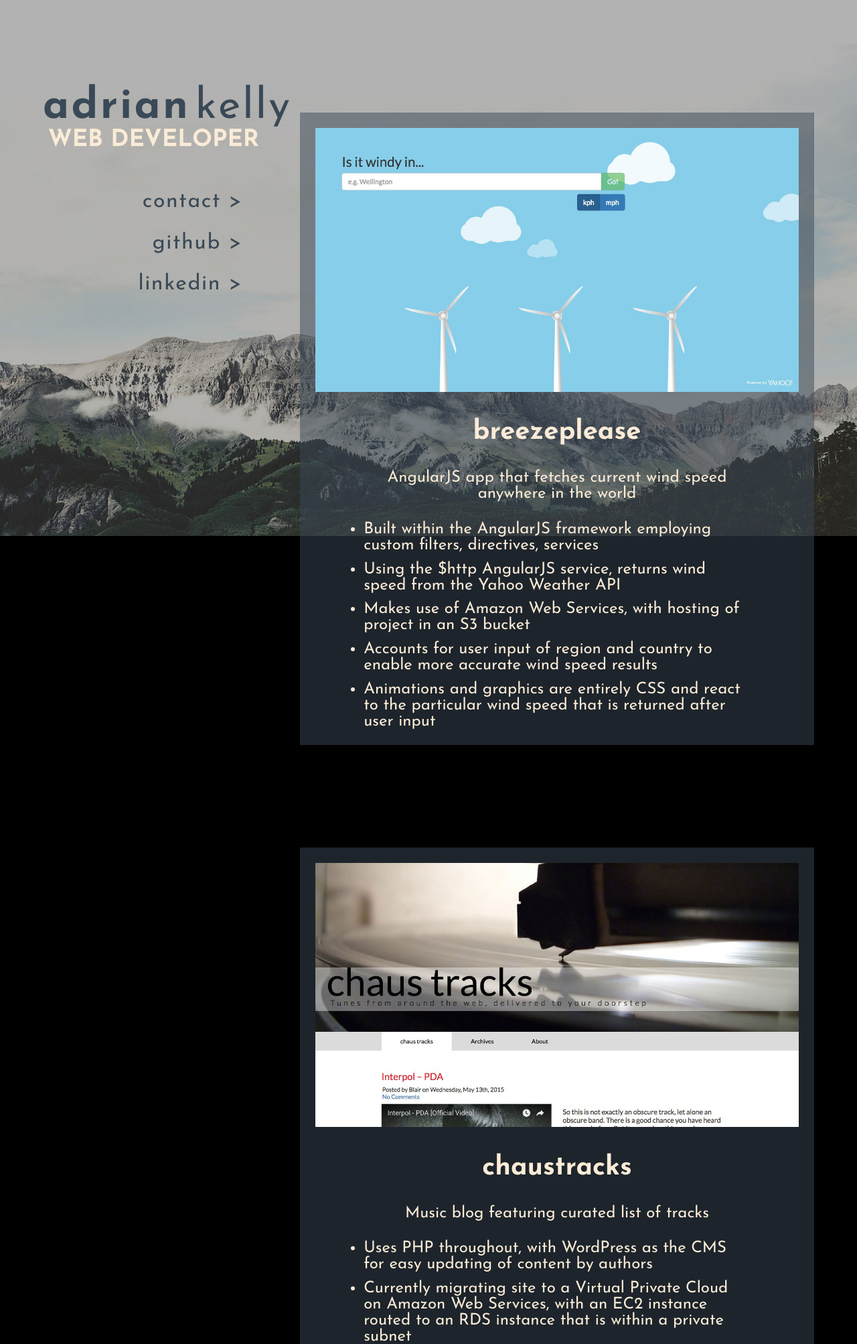
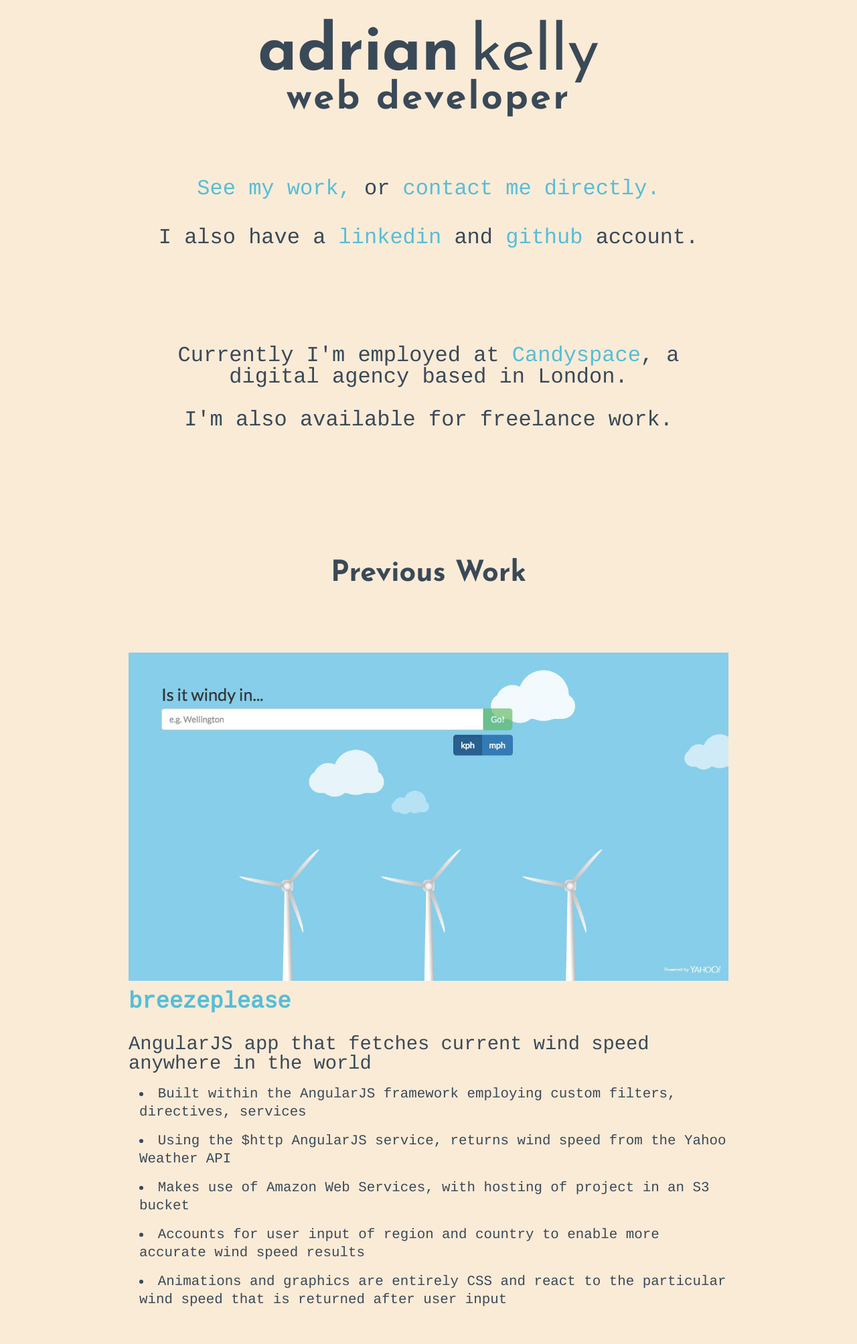
Before and after one commit to adriankelly/adriankelly-portfolio, a PHP site: page / in a window 1280 px wide. Shown: the top 2006 px of the page at 67% size. Run offline with PHP 8.4, Linux system fonts and the light colour scheme; some libraries are stand-ins or nearby versions.

Commit message:
Redesign simple minimal layout

```diff
--- a/css/style.css
+++ b/css/style.css
@@ -6,146 +6,98 @@
   padding: 0;
 }
 
-html {
+body {
+  line-height: 1;
+  background-color: #FAEBD7;
+  color: #3A4957;
+}
+
+.mainPage {
+  padding: 2rem;
+}
+.mainPage header {
+  width: 100%;
+  text-align: center;
+}
+
+.mainPage header h1 {
   font-family: 'Josefin Sans', sans-serif;
-  background-color: black;
+  font-size: 3rem;
+}
+.mainPage header h1 span {
+  font-weight: 400;
+  margin-left: 1rem;
+}
+.mainPage header h2 {
+  font-family: 'Josefin Sans', sans-serif;
+  margin-top: -0.5rem;
+  letter-spacing: 0.1rem;
+  font-size: 1.8rem;
+  margin-bottom: 3rem;
+}
+
+.links {
+  font-family: 'Cousine', monospace;
+  font-size: 1.3rem;
+  padding-top: 1.5rem;
+}
+.mainPage a {
+  color: #55BED7;
+}
+
+.mainPage section h2 {
+  font-family: 'Josefin Sans', sans-serif;
+  text-align: center;
+}
+
+.mainPage section {
+  margin-top: 7rem;
+  font-size: 1.2rem;
+  font-family: 'Cousine', monospace;
+}
+
+#current {
+  text-align: center;
+}
+
+#work h2 {
+  margin-top: 12rem;
+}
+#work {
+  font-size: 1rem;
+}
+
+#work img,
+#work .digital-display {
+  margin-top: 2rem;
+  margin-bottom: 0.5rem;
+  width: 100%;
+}
+#work p {
+  margin-top: 2rem;
+}
+#work li {
+  margin-top: 1rem;
+  font-size: 0.8rem;
+  list-style-position: inside;
+  padding-left: 1rem;
+
+}
+
+#work .digital-display-work {
+  color: #3A4957;
+  margin-top: 0;
 }
 
 a {
   text-decoration: none;
+  cursor: pointer;
 }
 
 .noscroll {
   overflow: hidden;
 }
 
-#main-container {
-  position: absolute;
-  width: 100%;
-  height: 100%;
-  top: 0;
-  left: 0;
-}
-
-/*Background Image*/
-#main-bg-img {
-  position: fixed;
-  top: 0;
-  width: 100%;
-  height: 100%;
-  background-image: url('../img/bg2.jpg');
-  background-repeat: no-repeat;
-  background-size: cover;
-  opacity: 1;
-}
-
-/* Header */
-#header-container {
-  width: 33%;
-  padding: 5%;
-  padding-top: 10%;
-  position: fixed;
-}
-
-#header-name {
-  font-size: 1.4rem;
-  letter-spacing: 0.2rem;
-  color: #3A4957;
-}
-
-#header-name span {
-  font-weight: 400;
-  display: block;
-}
-
-#header-job-title {
-  text-transform: uppercase;
-  margin-top: 20%;
-  font-size: 0.8rem;
-  color: #FAEBD7;
-}
-
-#header-nav-container {
-  position: fixed;
-  margin-top: 40%;
-  padding: 5%;
-  width: 33%;
-}
-
-#header-nav-container ul {
-  list-style: none;
-}
-
-#header-nav-container li {
-  padding-top: 20%;
-  letter-spacing: 0.1rem;
-  font-weight: 400;
-  text-align: right;
-}
-
-#header-nav-container a {
-  color: #3A4957;
-  font-size: 0.8rem;
-}
-
-
-/*Projects*/
-
-#projects-container {
-  width: 60%;
-  text-align: center;
-  position: absolute;
-  top: 6.5%;
-  right: 5%;
-}
-
-#projects-container a {
-  color: #FAEBD7;
-  text-decoration: none;
-}
-
-.project-wrap {
-  width: 100%;
-  margin-bottom: 20%;
-  background: rgba(58, 73, 87, 0.5);
-  padding: 3%;
-  cursor: pointer;
-}
-
-.project-image img {
-  width: 100%;
-}
-
-.project-name {
-  margin-top: 5%;
-  font-size: 1rem;
-}
-
-.project-info {
-  width: 80%;
-  margin: 0 auto;
-  margin-top: 5%;
-  font-size: 0.7rem;
-}
-
-.project-info ul {
-  margin-top: 5%;
-}
-
-.project-info ul li {
-  margin-top: 5%;
-  text-align: left;
-}
-
-
-
-
-#display-work-heading {
-  font-size: 1rem;
-  margin-bottom: 10%;
-  color: #FAEBD7;
-  font-family: 'Cousine', monospace;
-}
 
 #contact-bg-cover,
 #display-work-bg-cover {
@@ -295,41 +247,57 @@
 @media only screen and (min-width: 500px) {
 
 
-#header-name {
-  font-size: 4rem;
+.mainPage header h1 {
+  font-size: 6rem;
+}
+.mainPage header h1 span {
+  font-weight: 400;
+  margin-left: 1rem;
+}
+.mainPage header h2 {
+  letter-spacing: 0.2rem;
+  font-size: 3.5rem;
 }
 
-#header-name span {
-  display: inline-block;
+.links {
+  font-size: 2rem;
+  padding-top: 2.6rem;
 }
 
-#header-job-title {
+.mainPage section {
+  margin-top: 12rem;
   font-size: 2rem;
-  padding-right: 7%;
-  width: 95%;
+  font-family: 'Cousine', monospace;
 }
 
-#header-nav-container {
-  margin-left: 1.75%;
+#work h2 {
+  margin-top: 15rem;
+}
+#work {
+  font-size: 1.8rem;
 }
 
-#header-nav-container a {
-  font-size: 2rem;
+#work img,
+#work .digital-display {
+  margin-top: 6rem;
+  margin-bottom: 0.5rem;
+  width: 100%;
+}
+#work p {
+  margin-top: 2rem;
+}
+#work li {
+  margin-top: 1rem;
+  font-size: 1.3rem;
+  list-style-position: inside;
+  padding-left: 1rem;
+
 }
 
-#projects-container {
-  top: 9.5%;
+#work .digital-display-work {
+  color: #3A4957;
+  margin-top: 0;
 }
-
-
-.project-name {
-  font-size: 1.6rem;
-}
-
-.project-info {
-  font-size: 1.2rem;
-}
-
 
 
 
@@ -349,81 +317,92 @@
 
 @media only screen and (min-width: 995px) {
 
-#header-container {
-  width: 70%;
+.mainPage header h1 {
+  font-size: 6rem;
+}
+.mainPage header h1 span {
+  font-weight: 400;
+  margin-left: 1rem;
+}
+.mainPage header h2 {
+  letter-spacing: 0.2rem;
+  font-size: 3.5rem;
 }
 
-#header-name {
-  font-size: 4rem;
-}
-
-#header-name span {
-  margin-left: 1%;
-}
-
-#header-job-title {
-  font-size: 2.2rem;
-  margin-top: 0;
-  padding-left: 1%;
-}
-
-#header-nav-container {
-  margin-top: 15%;
-  margin-left: 0.3%;
-}
-
-#header-nav-container li {
-  padding-top: 10%;
-}
-
-#header-nav-container a {
+.links {
   font-size: 2rem;
 }
 
-#projects-container {
-  top: 21%;
+
+
+.mainPage section {
+  padding-left: 10rem;
+  padding-right: 10rem;
+  margin-top: 9rem;
+  font-size: 2rem;
+  font-family: 'Cousine', monospace;
+}
+
+#work h2 {
+  margin-top: 12rem;
+}
+#work {
+  font-size: 1.8rem;
+}
+
+#work img,
+#work .digital-display {
+  margin-top: 6rem;
+  margin-bottom: 0.5rem;
+  width: 100%;
+}
+#work p {
+  margin-top: 2rem;
+}
+#work li {
+  margin-top: 1rem;
+  line-height: 1.3;
+  font-size: 1.3rem;
+  list-style-position: inside;
+  padding-left: 1rem;
+
+}
+
+#work .digital-display-work {
+  color: #3A4957;
+  margin-top: 0;
 }
 
 
-.project-name {
-  font-size: 2.5rem;
-}
-
-.project-info {
-  font-size: 1.5rem;
-}
-
-.project-info ul li {
-  margin-top: 2%;
-}
 
 #display-work-heading {
   font-size: 1.7rem;
 }
 
+#mazda_970x250 {
+  font-size: 1.2rem;
+}
+#mazda_970x250 img {
+  cursor: pointer;
+}
+
+#display-work-close {
+  top: -4rem;
+}
+
 #contact {
-  width: 50%;
-  left: 25%;
+  width: 60%;
+  left: 20%;
 }
 
 #contact-close {
-  font-size: 3rem;
-  top: -5%;
+  top: -1%;
 }
-
-#mazda_970x250 {
-  font-size: 1.2rem;
-}
-
-#display-work-close {
-  top: -23%;
-}
-
 
 } /* END OF 900px MEDIA QUERY */
 
 
-#header-nav-container a:hover {
+.links a:hover {
   background-color: rgb(58, 73, 87);
   color: #FAEBD7;
 }
--- a/index.html
+++ b/index.html
@@ -9,55 +9,26 @@
   <link rel="stylesheet" type="text/css" href="css/style.css">
 </head>
 
-<body>
-  <!-- Google Tag Manager -->
-  <noscript>
-    <iframe src="//www.googletagmanager.com/ns.html?id=GTM-NV2R2P" height="0" width="0" style="display:none;visibility:hidden"></iframe>
-  </noscript>
-
-  <script>
-  (function(w, d, s, l, i) {
-    w[l] = w[l] || [];
-    w[l].push({
-      'gtm.start': new Date().getTime(),
-      event: 'gtm.js'
-    });
-    var f = d.getElementsByTagName(s)[0],
-      j = d.createElement(s),
-      dl = l != 'dataLayer' ? '&l=' + l : '';
-    j.async = true;
-    j.src =
-      '//www.googletagmanager.com/gtm.js?id=' + i + dl;
-    f.parentNode.insertBefore(j, f);
-  })(window, document, 'script', 'dataLayer', 'GTM-NV2R2P');
-  </script>
-  <!-- End Google Tag Manager -->
-
-  <div id="main-container">
-    <div id="main-bg-img"></div>
-
-    <div id="header-container">
-      <h1 id="header-name">adrian<span>kelly</span></h1>
-      <h2 id="header-job-title">web developer</h2>
-    </div>
-    <nav id="header-nav-container">
-      <ul>
-        <li><a class="nav-links" id="contact-link" href="#">contact ></a></li>
-        <li><a class="nav-links" href="https://github.com/adriankelly">github ></a></li>
-        <li><a class="nav-links" href="https://www.linkedin.com/in/adriankellyweb">linkedin ></a></li>
-      </ul>
-    </nav>
-
-
-    <div id="projects-container">
-
-      <div class="project-wrap">
-        <div class="project-link-wrap">
-          <a href="http://www.breezeplease.com" class="project-image"><img src="./img/breezeplease.jpg"></a>
-        </div>
-          <h2 class="project-name"><a href="http://www.breezeplease.com">breezeplease</a></h2>
-          <div class="project-info">
-          <a href="http://www.breezeplease.com">
+<body class="mainPage">
+  <header>
+    <h1>adrian<span>kelly</span></h1>
+    <h2>web developer</h2>
+    <p class="links">
+      <a href="#work">See my work,</a> or
+      <a id="contact-link" href="#contact">contact me directly.</a></p>
+    <p class="links"> I also have a <a href="https://www.linkedin.com/in/adriankellyweb">linkedin</a> and
+      <a href="https://github.com/adriankelly">github</a> account.
+    </p>
+  </header>
+  <section id="current">
+    <p>Currently I'm employed at <a href="https://www.candyspace.com/">Candyspace</a>, a digital agency based in London.
+      <br/>
+      <br/> I'm also available for freelance work.</p>
+  </section>
+  <section id="work">
+    <h2>Previous Work</h2>
+    <a href="http://www.breezeplease.com" class="work-image"><img src="./img/breezeplease.jpg"></a>
+    <h3 class="work-name"><a href="http://www.breezeplease.com">breezeplease</a></h3>
     <p>AngularJS app that fetches current wind speed anywhere in the world</p>
     <ul>
       <li>Built within the AngularJS framework employing custom filters, directives, services</li>
@@ -66,20 +37,8 @@
       <li>Accounts for user input of region and country to enable more accurate wind speed results</li>
       <li>Animations and graphics are entirely CSS and react to the particular wind speed that is returned after user input</li>
     </ul>
-            </a>
-          </div>
-
-      </div>
-
-      <div class="project-wrap">
-        <div class="project-link-wrap">
-          <a href="http://www.chaustracks.com" class="project-image"><img src="./img/chaustracks.jpg"></a>
-        </div>
-        <div class="overlay-box"></div>
-        <div class="overlay-infos">
-          <h2 class="project-name"><a href="http://www.chaustracks.com">chaustracks</a></h2>
-          <div class="project-info">
-          <a href="http://www.chaustracks.com">
+    <a href="http://www.chaustracks.com" class="work-image"><img src="./img/chaustracks.jpg"></a>
+    <h3 class="work-name"><a href="http://www.chaustracks.com">chaustracks</a></h3>
     <p>Music blog featuring curated list of tracks</p>
     <ul>
       <li>Uses PHP throughout, with WordPress as the CMS for easy updating of content by authors</li>
@@ -87,59 +46,26 @@
       <li>AJAX employed for lazy loading of older posts on the homepage and for loading posts filtered by month on the archives page</li>
       <li>Site created within the Bootstrap framework, with Sass used as the CSS preprocessor</li>
     </ul>
-          </a>
-          </div>
-        </div>
-      </div>
-
-      <div class="project-wrap">
-        <div class="project-link-wrap">
-          <a href="https://adriankelly.github.io/etch-a-sketch/" class="project-image"><img src="./img/etch-a-sketch.jpg"></a>
-        </div>
-        <div class="overlay-box"></div>
-        <div class="overlay-infos">
-          <h2 class="project-name"><a href="https://adriankelly.github.io/etch-a-sketch/">etch-a-sketch</a></h2>
-          <div class="project-info">
-          <a href="https://adriankelly.github.io/etch-a-sketch/">
+    <a href="https://adriankelly.github.io/etch-a-sketch/" class="work-image"><img src="./img/etch-a-sketch.jpg"></a>
+    <h3 class="work-name"><a href="https://adriankelly.github.io/etch-a-sketch/">etch-a-sketch</a></h3>
     <p>Creation of an Etch-a-Sketch canvas using JavaScript and jQuery. Project idea sourced from The Odin Project - a web development training website</p>
     <ul>
       <li>Etch-a-Sketch canvas entirely generated with JavaScript and jQuery</li>
       <li>Expanded upon original project idea by including form validation and custom width of canvas</li>
       <li>Users have the option of generating a sketch using black or randomly generated colours</li>
     </ul>
-          </a>
-          </div>
-        </div>
-      </div>
-
-      <div class="project-wrap">
-        <div class="project-link-wrap">
-          <a href="https://adriankelly.github.io/business-theme/" class="project-image"><img src="./img/business-responsive.jpg"></a>
-        </div>
-        <div class="overlay-box"></div>
-        <div class="overlay-infos">
-          <h2 class="project-name"><a href="https://adriankelly.github.io/business-theme/">business responsive</a></h2>
-          <div class="project-info">
-          <a href="https://adriankelly.github.io/business-theme/">
+    <a href="https://adriankelly.github.io/business-theme/" class="work-image"><img src="./img/business-responsive.jpg"></a>
+    <h3 class="work-name"><a href="https://adriankelly.github.io/business-theme/">business responsive</a></h3>
     <ul>
       <li>Built from a Photoshop design of the site's layout on a desktop computer, with relevant images being sliced from this design</li>
       <li>Without the ability to rely upon designs for the site on handheld devices, responsive layout changes were dicated by the appearance of the site at particular widths</li>
     </ul>
-          </a>
+    <h3 class="work-name digital-display">digital display creatives</h3>
+    <div id="mazda_970x250">
+      <div class="project-image"><img class="display-project-img" src="./display-work/mazda_970x250.jpg"></div>
+      <p class="digital-display-work">Mazda CX-3 970x250</p>
     </div>
-        </div>
-      </div>
-
-      <div class="project-wrap">
-        <h2 id="display-work-heading">digital display creatives</h2>
-        <div id="mazda_970x250" class="project-link-wrap">
-          <div class="project-image"><img class="display-project-img" src="./display-work/mazda_970x250.jpg"></div>
-          <div class="display-project-overlay">Mazda CX-3 970x250</div>
-        </div>
-      </div>
-
-    </div>  <!-- end of projects-container -->
-
+  </section>
   <div id="contact">
     <div id="contact-container">
       <div id="contact-close">&#215;</div>
@@ -152,14 +78,11 @@
       </form>
     </div>
     </div>
-
     <div id="contact-bg-cover"></div>
-
     <div id="display-work-bg-cover">
       <div id="digital-display-target">
         <div id="display-work-close">&#215;</div>
       </div>
-
     </div>
 
     <script src="https://cdnjs.cloudflare.com/ajax/libs/jquery/3.0.0/jquery.min.js"></script>
```
Lines whose indentation alone changed are shown as unchanged.
